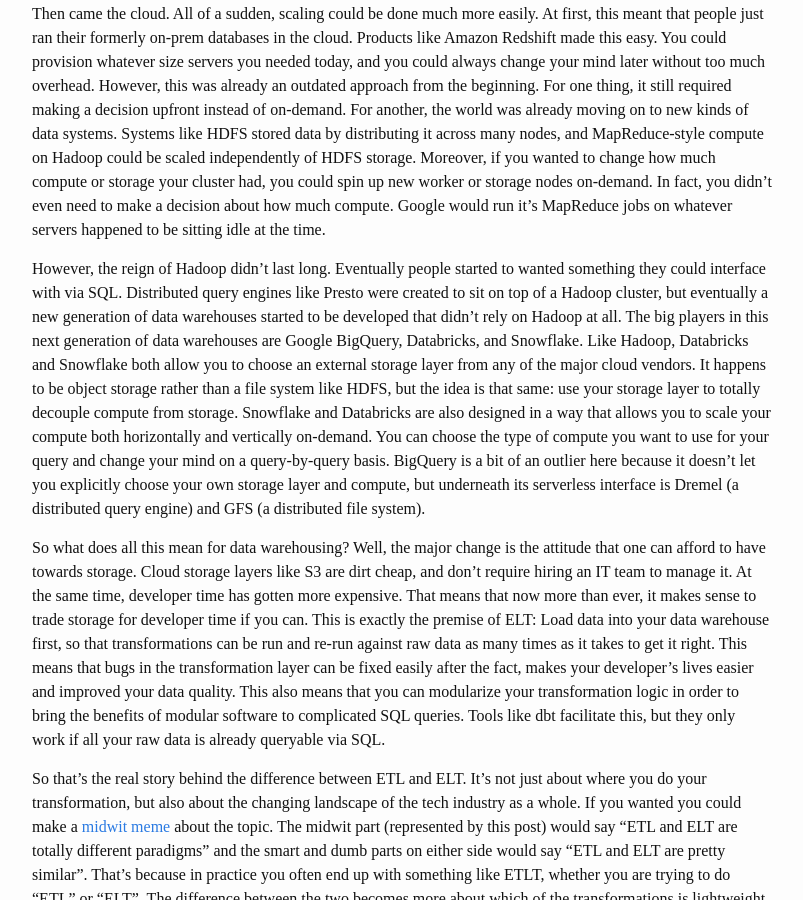
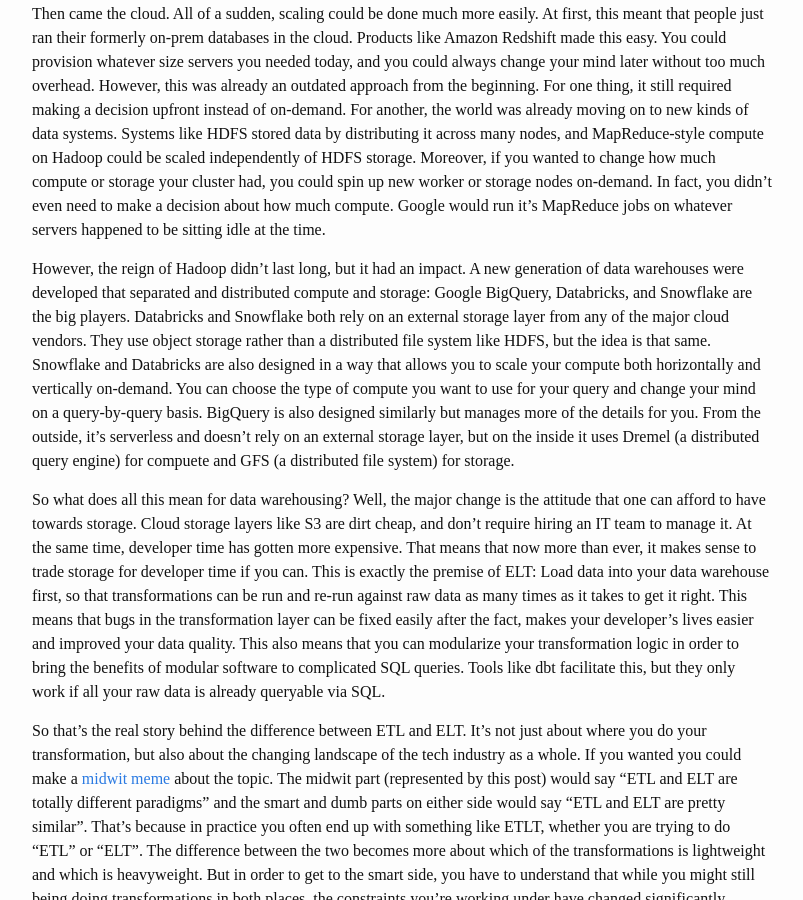
Before and after one commit to mattsteadman/mattsteadman.github.io, a Jekyll site: the page built from _posts/2023-02-20-etl-vs-elt.md, in a window 1280 px wide and 900 px high, scrolled down 514 px. Shown: the whole window, without its empty margins (238-1041 px from the left). Built offline with Jekyll 4.4.1, drawn with Linux system fonts in a browser that asks for light colours.

Commit message:
Phrasing

```diff
--- a/_posts/2023-02-20-etl-vs-elt.md
+++ b/_posts/2023-02-20-etl-vs-elt.md
@@ -13,7 +13,7 @@
 
 Then came the cloud. All of a sudden, scaling could be done much more easily. At first, this meant that people just ran their formerly on-prem databases in the cloud. Products like Amazon Redshift made this easy. You could provision whatever size servers you needed today, and you could always change your mind later without too much overhead. However, this was already an outdated approach from the beginning. For one thing, it still required making a decision upfront instead of on-demand. For another, the world was already moving on to new kinds of data systems. Systems like HDFS stored data by distributing it across many nodes, and MapReduce-style compute on Hadoop could be scaled  independently of HDFS storage. Moreover, if you wanted to change how much compute or storage your cluster had, you could spin up new worker or storage nodes on-demand. In fact, you didn't even need to make a decision about how much compute. Google would run it's MapReduce jobs on whatever servers happened to be sitting idle at the time.
 
-However, the reign of Hadoop didn't last long. Eventually people started to wanted something they could interface with via SQL. Distributed query engines like Presto were created to sit on top of a Hadoop cluster, but eventually a new generation of data warehouses started to be developed that didn't rely on Hadoop at all. The big players in this next generation of data warehouses are Google BigQuery, Databricks, and Snowflake. Like Hadoop, Databricks and Snowflake both allow you to choose an external storage layer from any of the major cloud vendors. It happens to be object storage rather than a file system like HDFS, but the idea is that same: use your storage layer to totally decouple compute from storage. Snowflake and Databricks are also designed in a way that allows you to scale your compute both horizontally and vertically on-demand. You can choose the type of compute you want to use for your query and change your mind on a query-by-query basis. BigQuery is a bit of an outlier here because it doesn't let you explicitly choose your own storage layer and compute, but underneath its serverless interface is Dremel (a distributed query engine) and GFS (a distributed file system).
+However, the reign of Hadoop didn't last long, but it had an impact. A new generation of data warehouses were developed that separated and distributed compute and storage: Google BigQuery, Databricks, and Snowflake are the big players. Databricks and Snowflake both rely on an external storage layer from any of the major cloud vendors. They use object storage rather than a distributed file system like HDFS, but the idea is that same. Snowflake and Databricks are also designed in a way that allows you to scale your compute both horizontally and vertically on-demand. You can choose the type of compute you want to use for your query and change your mind on a query-by-query basis. BigQuery is also designed similarly but manages more of the details for you. From the outside, it's serverless and doesn't rely on an external storage layer, but on the inside it uses Dremel (a distributed query engine) for compuete and GFS (a distributed file system) for storage.
 
 So what does all this mean for data warehousing? Well, the major change is the attitude that one can afford to have towards storage. Cloud storage layers like S3 are dirt cheap, and don't require hiring an IT team to manage it. At the same time, developer time has gotten more expensive. That means that now more than ever, it makes sense to trade storage for developer time if you can. This is exactly the premise of ELT: Load data into your data warehouse first, so that transformations can be run and re-run against raw data as many times as it takes to get it right. This means that bugs in the transformation layer can be fixed easily after the fact, makes your developer's lives easier and improved your data quality. This also means that you can modularize your transformation logic in order to bring the benefits of modular software to complicated SQL queries. Tools like dbt facilitate this, but they only work if all your raw data is already queryable via SQL.
 
```
